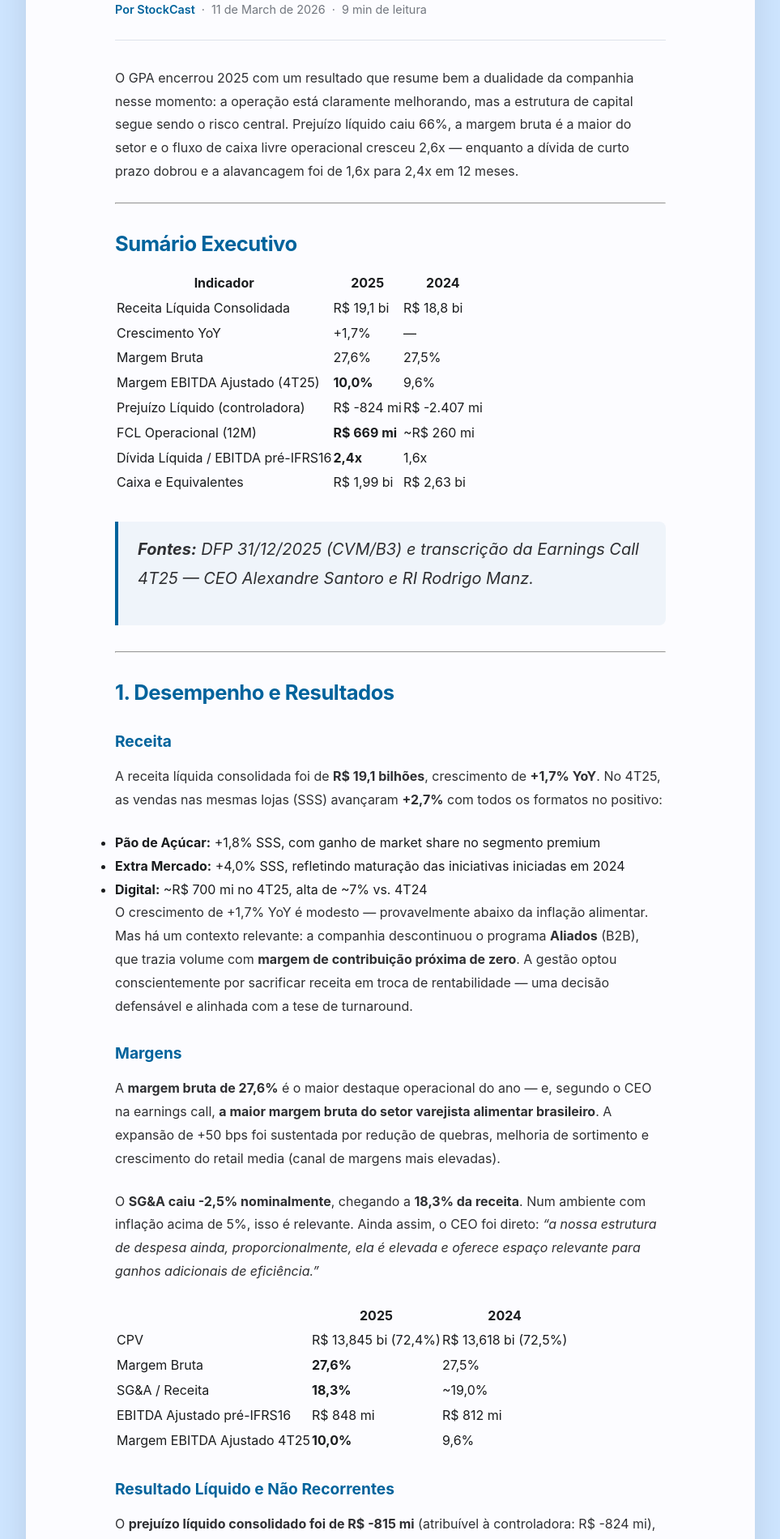
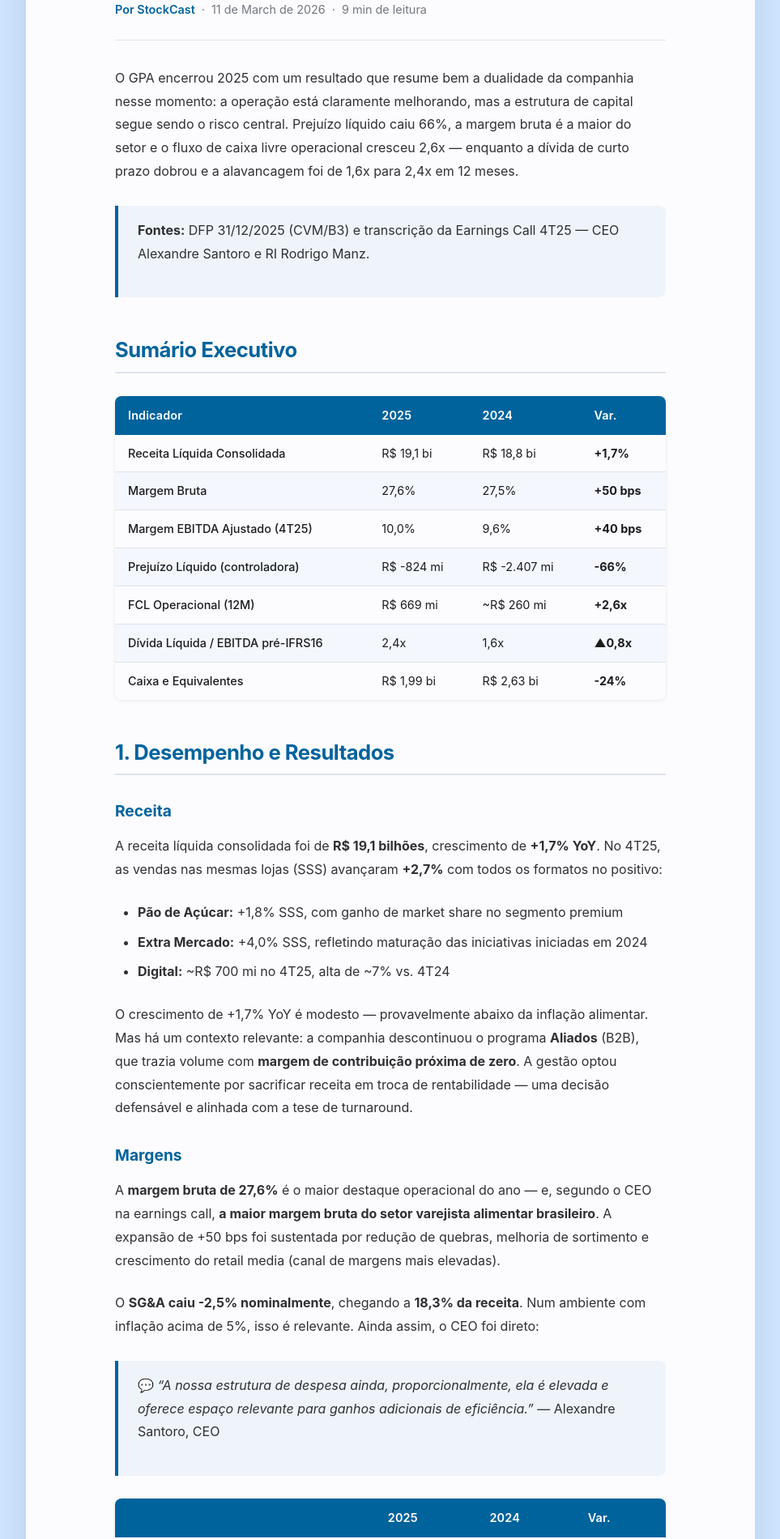
Before and after one commit to StockCast/stockcast.github.io, a Jekyll site: the page built from _posts/2026-03-11-analise-gpa-pcar3-4t25.md, in a window 1280 px wide. Shown: the part 347-2247 px from the top of the page at 81% size, without its empty margins (158-1121 px from the left). Built offline with Jekyll 4.4.1, drawn with Linux system fonts in a browser that asks for light colours; some of the changed text lies outside the part shown.

```diff
--- a/_posts/2026-03-11-analise-gpa-pcar3-4t25.md
+++ b/_posts/2026-03-11-analise-gpa-pcar3-4t25.md
@@ -9,24 +10,19 @@ excerpt: "Turnaround operacional real, mas crise financeira estrutural persiste.
 
 O GPA encerrou 2025 com um resultado que resume bem a dualidade da companhia nesse momento: a operação está claramente melhorando, mas a estrutura de capital segue sendo o risco central. Prejuízo líquido caiu 66%, a margem bruta é a maior do setor e o fluxo de caixa livre operacional cresceu 2,6x — enquanto a dívida de curto prazo dobrou e a alavancagem foi de 1,6x para 2,4x em 12 meses.
 
----
+> **Fontes:** DFP 31/12/2025 (CVM/B3) e transcrição da Earnings Call 4T25 — CEO Alexandre Santoro e RI Rodrigo Manz.
 
 ## Sumário Executivo
 
-| Indicador | 2025 | 2024 |
-|---|---|---|
-| Receita Líquida Consolidada | R$ 19,1 bi | R$ 18,8 bi |
-| Crescimento YoY | +1,7% | — |
-| Margem Bruta | 27,6% | 27,5% |
-| Margem EBITDA Ajustado (4T25) | **10,0%** | 9,6% |
-| Prejuízo Líquido (controladora) | R$ -824 mi | R$ -2.407 mi |
-| FCL Operacional (12M) | **R$ 669 mi** | ~R$ 260 mi |
-| Dívida Líquida / EBITDA pré-IFRS16 | **2,4x** | 1,6x |
-| Caixa e Equivalentes | R$ 1,99 bi | R$ 2,63 bi |
-
-> **Fontes:** DFP 31/12/2025 (CVM/B3) e transcrição da Earnings Call 4T25 — CEO Alexandre Santoro e RI Rodrigo Manz.
-
----
+| Indicador | 2025 | 2024 | Var. |
+|---|---|---|---|
+| Receita Líquida Consolidada | R$ 19,1 bi | R$ 18,8 bi | **+1,7%** |
+| Margem Bruta | 27,6% | 27,5% | **+50 bps** |
+| Margem EBITDA Ajustado (4T25) | 10,0% | 9,6% | **+40 bps** |
+| Prejuízo Líquido (controladora) | R$ -824 mi | R$ -2.407 mi | **-66%** |
+| FCL Operacional (12M) | R$ 669 mi | ~R$ 260 mi | **+2,6x** |
+| Dívida Líquida / EBITDA pré-IFRS16 | 2,4x | 1,6x | **▲0,8x** |
+| Caixa e Equivalentes | R$ 1,99 bi | R$ 2,63 bi | **-24%** |
 
 ## 1. Desempenho e Resultados
 
@@ -44,23 +40,23 @@ O crescimento de +1,7% YoY é modesto — provavelmente abaixo da inflação ali
 
 A **margem bruta de 27,6%** é o maior destaque operacional do ano — e, segundo o CEO na earnings call, **a maior margem bruta do setor varejista alimentar brasileiro**. A expansão de +50 bps foi sustentada por redução de quebras, melhoria de sortimento e crescimento do retail media (canal de margens mais elevadas).
 
-O **SG&A caiu -2,5% nominalmente**, chegando a **18,3% da receita**. Num ambiente com inflação acima de 5%, isso é relevante. Ainda assim, o CEO foi direto: *"a nossa estrutura de despesa ainda, proporcionalmente, ela é elevada e oferece espaço relevante para ganhos adicionais de eficiência."*
+O **SG&A caiu -2,5% nominalmente**, chegando a **18,3% da receita**. Num ambiente com inflação acima de 5%, isso é relevante. Ainda assim, o CEO foi direto:
 
-| | 2025 | 2024 |
-|---|---|---|
-| CPV | R$ 13,845 bi (72,4%) | R$ 13,618 bi (72,5%) |
-| Margem Bruta | **27,6%** | 27,5% |
-| SG&A / Receita | **18,3%** | ~19,0% |
-| EBITDA Ajustado pré-IFRS16 | R$ 848 mi | R$ 812 mi |
-| Margem EBITDA Ajustado 4T25 | **10,0%** | 9,6% |
+> 💬 *"A nossa estrutura de despesa ainda, proporcionalmente, ela é elevada e oferece espaço relevante para ganhos adicionais de eficiência."* — Alexandre Santoro, CEO
+
+| | 2025 | 2024 | Var. |
+|---|---|---|---|
+| CPV / Receita | 72,4% | 72,5% | **-10 bps** |
+| Margem Bruta | **27,6%** | 27,5% | **+50 bps** |
+| SG&A / Receita | **18,3%** | ~19,0% | **-70 bps** |
+| EBITDA Ajustado pré-IFRS16 | R$ 848 mi | R$ 812 mi | **+4,4%** |
+| Margem EBITDA Ajustado (4T25) | **10,0%** | 9,6% | **+40 bps** |
 
 ### Resultado Líquido e Não Recorrentes
 
 O **prejuízo líquido consolidado foi de R$ -815 mi** (atribuível à controladora: R$ -824 mi), uma redução de **66%** vs. R$ -2,4 bi em 2024. Ainda no vermelho, mas em trajetória clara de melhora.
 
-Um ponto importante: o resultado do 4T25 foi fortemente distorcido por um **impairment de R$ 527 mi** referente à venda da participação do GPA na FIC (joint venture de serviços financeiros com o Itaú). Esse efeito é **não-recorrente e sem impacto caixa**. Descontando esse item e o crédito fiscal diferido associado (R$ 179 mi), o prejuízo continuado do trimestre teria sido de apenas **R$ 175 mi** — bem menor que o número reportado.
-
----
+> ⚠️ **Atenção:** o resultado do 4T25 foi fortemente distorcido por um **impairment de R$ 527 mi** referente à venda da participação do GPA na FIC (joint venture de serviços financeiros com o Itaú). Esse efeito é **não-recorrente e sem impacto caixa**. Descontando esse item e o crédito fiscal diferido associado (R$ 179 mi), o prejuízo continuado do trimestre teria sido de apenas **R$ 175 mi** — bem menor que o número reportado.
 
 ## 2. Saúde Financeira
 
@@ -68,15 +64,17 @@ Um ponto importante: o resultado do 4T25 foi fortemente distorcido por um **impa
 
 Esse é o tema que domina a tese de investimento no curto prazo.
 
-| | 2025 | 2024 |
-|---|---|---|
-| Empréstimos CP | **R$ 1,700 bi** | R$ 849 mi |
-| Empréstimos LP | R$ 2,402 bi | R$ 3,196 bi |
-| Dívida Financeira Total | R$ 4,102 bi | R$ 4,045 bi |
-| Caixa + Aplicações | R$ 2,014 bi | R$ 2,646 bi |
-| Dívida Líquida / EBITDA pré-IFRS16 | **2,4x** | 1,6x |
+| | 2025 | 2024 | Var. |
+|---|---|---|---|
+| Empréstimos CP | **R$ 1,700 bi** | R$ 849 mi | **+100%** |
+| Empréstimos LP | R$ 2,402 bi | R$ 3,196 bi | **-25%** |
+| Dívida Financeira Total | R$ 4,102 bi | R$ 4,045 bi | **+1,4%** |
+| Caixa + Aplicações | R$ 2,014 bi | R$ 2,646 bi | **-24%** |
+| Dívida Líquida / EBITDA pré-IFRS16 | **2,4x** | 1,6x | **▲0,8x** |
 
-A dívida de CP **dobrou em 12 meses** — de R$ 849 mi para R$ 1,7 bi. Esses vencimentos precisam ser refinanciados ao longo de 2026. Em novembro de 2025 a companhia já realizou uma rolagem parcial com sucesso. As negociações com credores continuam e, segundo Santoro, *"estamos no meio das negociações, as conversas estão avançando."*
+> ⚠️ **Atenção:** a dívida de CP **dobrou em 12 meses** — de R$ 849 mi para R$ 1,7 bi. Esses vencimentos precisam ser refinanciados ao longo de 2026. Em novembro de 2025 a companhia já realizou uma rolagem parcial com sucesso. As negociações com credores continuam.
+
+> 💬 *"Estamos no meio das negociações, as conversas estão avançando."* — Alexandre Santoro, CEO
 
 O management também destacou dois catalisadores positivos para a alavancagem:
 1. **Venda da participação na FIC** (~R$ 260 mi após closing)
@@ -86,20 +84,18 @@ O management também destacou dois catalisadores positivos para a alavancagem:
 
 A **liquidez corrente caiu para 0,83x** (ativo circulante / passivo circulante). Qualquer leitura abaixo de 1,0x merece atenção. O passivo circulante cresceu R$ 728 mi, puxado pela migração da dívida para o curto prazo. A geração de caixa operacional (R$ 1,35 bi) oferece fôlego operacional, mas é insuficiente para cobrir vencimentos sem refinanciamento.
 
-| | 2025 | 2024 |
-|---|---|---|
-| Ativo Circulante | R$ 5,860 bi | R$ 6,116 bi |
-| Passivo Circulante | **R$ 7,084 bi** | R$ 6,356 bi |
-| Liquidez Corrente | **0,83x** | 0,96x |
-| FCO (12M) | R$ 1,352 bi | R$ 1,363 bi |
+| | 2025 | 2024 | Var. |
+|---|---|---|---|
+| Ativo Circulante | R$ 5,860 bi | R$ 6,116 bi | **-4,2%** |
+| Passivo Circulante | **R$ 7,084 bi** | R$ 6,356 bi | **+11,5%** |
+| Liquidez Corrente | **0,83x** | 0,96x | **▼0,13x** |
+| FCO (12M) | R$ 1,352 bi | R$ 1,363 bi | **-0,8%** |
 
 ### Patrimônio Líquido
 
 O PL consolidado encerrou em **R$ 2,124 bi** — erosão de R$ 811 mi causada pelo prejuízo do exercício. Para comparação: era R$ 4,7 bi no início de 2024. A companhia passou a registrar **prejuízos acumulados de R$ 533 mi** nas reservas.
 
 Adicionalmente, há **R$ 2,062 bi em provisões judiciais** (tributárias, trabalhistas, cíveis). O CEO confirmou que esses passivos estão sendo tratados, mas são uma agenda de prazo mais longo e imprevisível.
-
----
 
 ## 3. Geração de Caixa
 
@@ -111,12 +107,12 @@ O **FCL operacional de R$ 669 mi** representa crescimento de **2,6x** vs. o per
 2. Eficiência na gestão do capital de giro (+R$ 230 mi, com melhora de 6 dias no ciclo)
 3. Redução do CAPEX (-R$ 62 mi no acumulado)
 
-| | 2025 | 2024 |
-|---|---|---|
-| FCO (12M) | R$ 1,352 bi | R$ 1,363 bi |
-| CAPEX | R$ 612 mi | ~R$ 674 mi |
-| FCL Operacional | **R$ 669 mi** | ~R$ 260 mi |
-| Variação de Caixa (12M) | R$ -641 mi | — |
+| | 2025 | 2024 | Var. |
+|---|---|---|---|
+| FCO (12M) | R$ 1,352 bi | R$ 1,363 bi | **-0,8%** |
+| CAPEX | R$ 612 mi | ~R$ 674 mi | **-9,2%** |
+| FCL Operacional | **R$ 669 mi** | ~R$ 260 mi | **+2,6x** |
+| Variação de Caixa (12M) | R$ -641 mi | — | — |
 
 O caixa final ainda caiu R$ 641 mi no ano, consumido pelo pagamento de dívidas e juros nas atividades de financiamento. Mas a geração operacional em si está claramente melhorando.
 
@@ -127,17 +123,17 @@ Para 2026, o orçamento de capex foi definido em **R$ 300–350 mi** — reduç
 - Reformas não essenciais
 - Projetos de tecnologia e inovação
 
-Apenas investimentos de sustentação operacional e melhoria de experiência do cliente serão mantidos. A diretriz é clara: **"o que for manutenção, a gente vai manter. Todo o resto já está decidido, não vai acontecer."**
+> 💬 *"O que for manutenção, a gente vai manter. Todo o resto já está decidido, não vai acontecer."* — Alexandre Santoro, CEO
 
-Esse corte é necessário para preservar caixa no curto prazo, mas traz um risco real de deterioração competitiva no médio prazo. Vale acompanhar se os SSS e a satisfação dos clientes se sustentam sem investimento.
-
----
+> ⚠️ **Atenção:** esse corte é necessário para preservar caixa no curto prazo, mas traz risco real de deterioração competitiva no médio prazo. Vale acompanhar se SSS e satisfação do cliente se sustentam sem investimento.
 
 ## 4. Estratégia e Perspectivas
 
 ### Novo CEO, diagnóstico honesto
 
-Alexandre Santoro assumiu a liderança há **menos de 2 meses** antes da call. Seu discurso foi notavelmente transparente — reconheceu passivos herdados, decisões de investimento desconectadas da realidade operacional e a necessidade de *"mudança estrutural e cultural"*. Uma das frases mais diretas: *"Uma companhia com a operação, a marca e a posição de mercado que o GPA possui não pode permanecer anos sem gerar caixa."*
+Alexandre Santoro assumiu a liderança há **menos de 2 meses** antes da call. Seu discurso foi notavelmente transparente — reconheceu passivos herdados, decisões de investimento desconectadas da realidade operacional e a necessidade de *"mudança estrutural e cultural"*.
+
+> 💬 *"Uma companhia com a operação, a marca e a posição de mercado que o GPA possui não pode permanecer anos sem gerar caixa."* — Alexandre Santoro, CEO
 
 Esse nível de autocrítica é incomum em earnings calls e, na minha leitura, aumenta a credibilidade do management. A questão é se o tempo de execução será suficiente diante dos vencimentos de dívida.
 
--- a/assets/css/style.css
+++ b/assets/css/style.css
@@ -439,3 +439,101 @@ footer p {
     transition: none !important;
   }
 }
+
+/* ============================================================
+   MELHORIAS DE FORMATAÇÃO DOS POSTS
+   ============================================================ */
+
+/* Tabelas: header colorido, zebra rows, bordas arredondadas */
+.post-content table {
+  border-collapse: collapse;
+  width: 100%;
+  margin: 28px 0;
+  font-size: 0.9rem;
+  border-radius: 8px;
+  overflow: hidden;
+  box-shadow: 0 1px 4px rgba(0, 0, 0, 0.08);
+}
+
+.post-content table th {
+  background-color: var(--primary);
+  color: #FFFFFF;
+  font-weight: 600;
+  padding: 11px 16px;
+  text-align: left;
+  letter-spacing: 0.01em;
+}
+
+.post-content table td {
+  padding: 10px 16px;
+  border-bottom: 1px solid var(--border);
+  vertical-align: top;
+}
+
+.post-content table tr:last-child td {
+  border-bottom: none;
+}
+
+.post-content table tr:nth-child(even) td {
+  background-color: #F4F7FD;
+}
+
+.post-content table td:first-child {
+  font-weight: 500;
+  color: var(--text);
+}
+
+/* H2 no conteúdo do post: borda inferior para delimitar seções */
+.post-content h2 {
+  border-bottom: 2px solid var(--border);
+  padding-bottom: 10px;
+  margin-top: 48px;
+}
+
+/* H3 no conteúdo do post: azul do tema para manter hierarquia visual */
+.post-content h3 {
+  color: var(--primary);
+  margin-top: 32px;
+}
+
+/* HR: separador de seção elegante */
+.post-content hr {
+  border: none;
+  border-top: 2px solid var(--border);
+  margin: 44px 0;
+}
+
+/* Blockquote: normalizar para uso como callout (não pull quote editorial) */
+.post-content blockquote {
+  margin: 28px 0;
+  font-size: 1rem;
+  font-style: normal;
+  line-height: 1.7;
+}
+
+/* Listas: indentação e espaçamento (resetados pelo * { padding: 0 } global) */
+.post-content ul,
+.post-content ol {
+  padding-left: 28px;
+  margin-top: 4px;
+  margin-bottom: var(--paragraph-spacing);
+}
+
+.post-content li {
+  color: var(--text-secondary);
+  margin-bottom: 8px;
+  line-height: var(--line-height);
+}
+
+.post-content li:last-child {
+  margin-bottom: 0;
+}
+
+/* Mobile: tabelas com scroll horizontal */
+@media (max-width: 768px) {
+  .post-content table {
+    display: block;
+    overflow-x: auto;
+    -webkit-overflow-scrolling: touch;
+  }
+}
```
Also changed, not shown: other parts of _posts/2026-03-11-analise-gpa-pcar3-4t25.md (+21 -16 lines), _templates/analise-empresa.md (added, +140 -0 lines).
